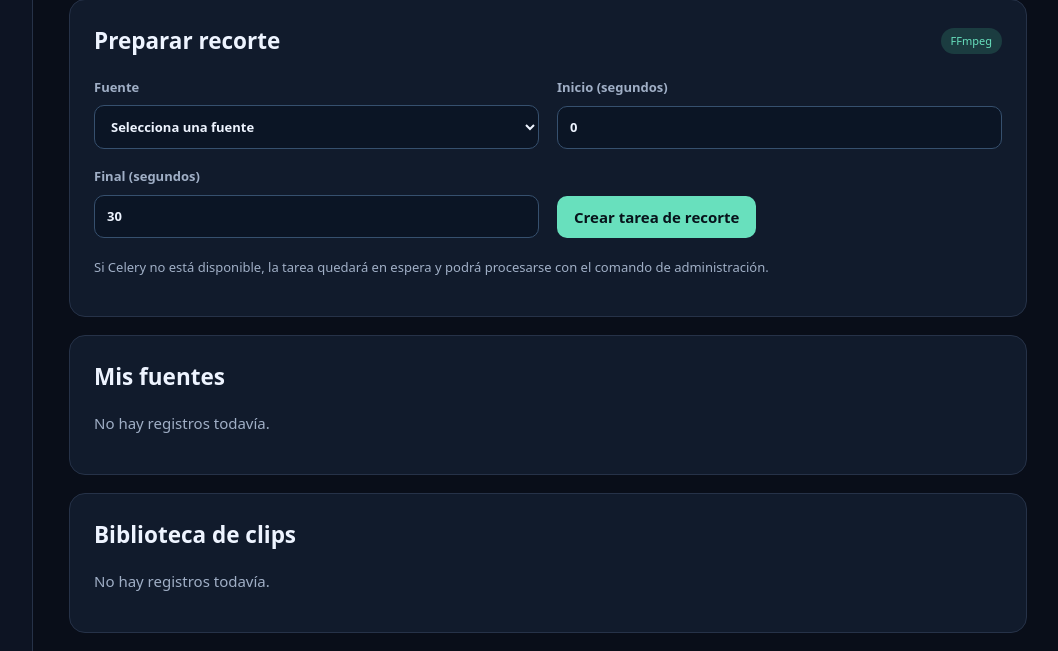
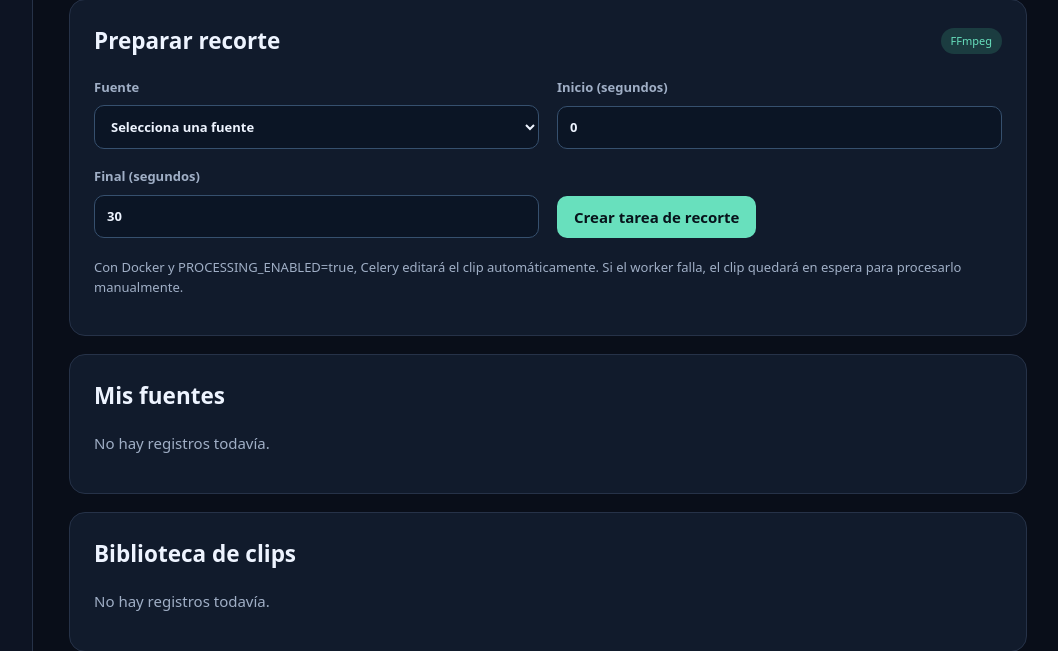
Before and after one commit to luffy098549/autoclip-ai, a Flask app: page /clips in a window 1280 px wide. Shown: the part 599-1250 px from the top of the page, without its empty margins (217-1275 px from the left). Run offline with Flask 3, Linux system fonts and the light colour scheme; the visitor is signed in with stand-in values (Sample User, id 1); data that the repository does not hold is empty.

Commit message:
feat: owner-only clip downloads and automatic local worker default

```diff
--- a/app/routes/api.py
+++ b/app/routes/api.py
@@ -2,7 +2,7 @@
 import uuid
 from pathlib import Path
 from subprocess import CalledProcessError, TimeoutExpired
-from flask import Blueprint, current_app, jsonify, request
+from flask import Blueprint, current_app, jsonify, request, send_file
 from sqlalchemy import func
 from sqlalchemy.exc import IntegrityError, SQLAlchemyError
 from werkzeug.utils import secure_filename
@@ -178,3 +178,17 @@ def analyze_source_request(source_id):
     except Exception:
         return jsonify(error="Worker o Redis no disponible"), 503
     return jsonify(task_id=task.id, message="Análisis de transcripción enviado al worker"), 202
+
+
+@api_bp.get("/clips/<int:clip_id>/download")
+@admin_only
+def download_clip(clip_id):
+    clip = db.session.get(Clip, clip_id)
+    if not clip or clip.editorial_status != "ready" or not clip.output_path:
+        return jsonify(error="Clip no disponible para descarga"), 404
+    allowed = (Path(current_app.config["MEDIA_ROOT"]) / "clips").resolve()
+    path = Path(clip.output_path).resolve()
+    if path.parent != allowed or not path.is_file():
+        return jsonify(error="Archivo de clip no disponible"), 404
+    return send_file(path, as_attachment=True, download_name=f"autoclip-{clip.id}.mp4",
+                     mimetype="video/mp4")
--- a/app/static/js/catalog.js
+++ b/app/static/js/catalog.js
@@ -69,6 +69,16 @@ document.addEventListener("DOMContentLoaded", () => {
       }
     } catch (e) { /* Other catalog operations remain available. */ }
     drawList("clip-list",clips.items,item=>"Fuente "+item.source_id+" · "+item.start+"–"+item.end+" s · "+item.status);
+    document.querySelectorAll("#clip-list .data-row").forEach((row,index)=>{
+      const item=clips.items[index];
+      if(item && item.status==="ready"){
+        const link=document.createElement("a");
+        link.className="button ghost";
+        link.href="/api/clips/"+item.id+"/download";
+        link.textContent="Descargar MP4";
+        row.append(link);
+      }
+    });
     const sel=document.getElementById("clip-source");
     if(sel){const previous=sel.value;sel.replaceChildren();addOption(sel,"","Selecciona una fuente");sources.items.forEach(item=>addOption(sel,item.id,"Fuente "+item.id+" · "+item.name));sel.value=previous;}
   }
--- a/app/templates/clips.html
+++ b/app/templates/clips.html
@@ -17,7 +17,7 @@
   <label>Inicio (segundos)<input type="number" min="0" step="0.1" name="start" value="0" required></label>
   <label>Final (segundos)<input type="number" min="0.1" step="0.1" name="end" value="30" required></label>
   <button class="button" type="submit">Crear tarea de recorte</button>
-</form><p class="smallprint">Si Celery no está disponible, la tarea quedará en espera y podrá procesarse con el comando de administración.</p>
+</form><p class="smallprint">Con Docker y PROCESSING_ENABLED=true, Celery editará el clip automáticamente. Si el worker falla, el clip quedará en espera para procesarlo manualmente.</p>
 <div id="clip-feedback" class="form-feedback" aria-live="polite"></div></section>
 <section class="panel"><h2>Mis fuentes</h2><div id="source-list" class="data-list"></div></section>
 <section class="panel"><h2>Biblioteca de clips</h2><div id="clip-list" class="data-list"></div></section>
```
Also changed, not shown: docs/DEVELOPMENT.md (+1 -1 lines), tests/test_download.py (added, +56 -0 lines), 1 other file.
